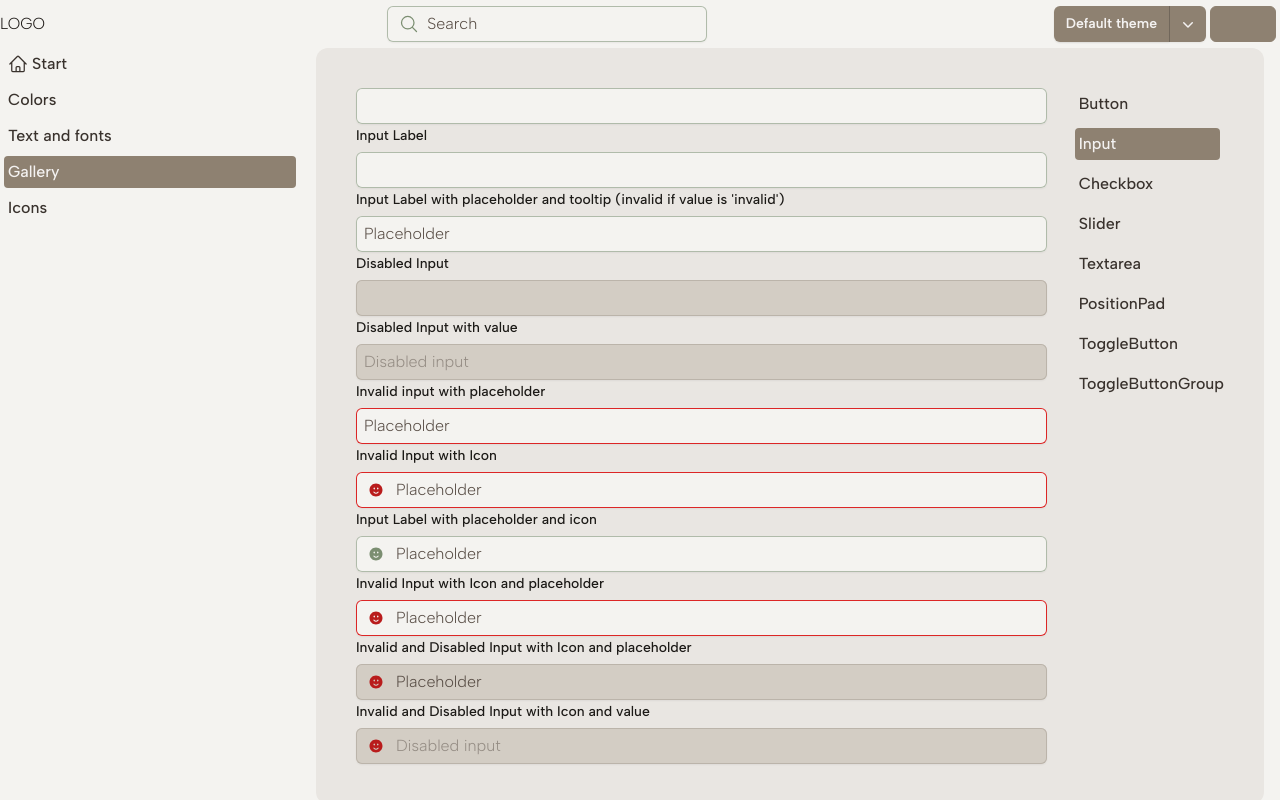
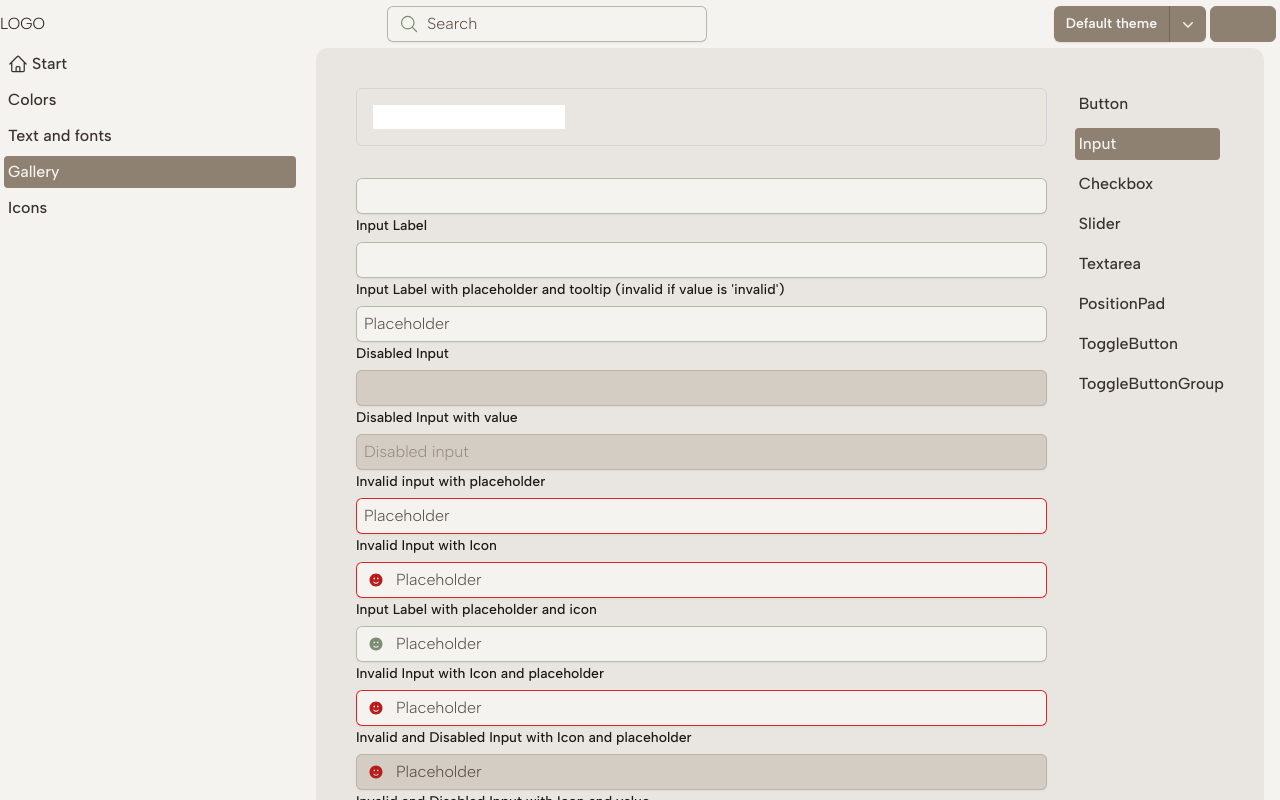
Before and after one commit to allbin/styles, a React (Vite) app: page /gallery/input in a window 1280 px wide. Built offline with nearby package versions, Linux system fonts and the light colour scheme; some icons are missing.

Commit message:
First setup of the new input component. ShadInput is for testing

```diff
--- a/src/components/Input/GalleryInput.tsx
+++ b/src/components/Input/GalleryInput.tsx
@@ -1,11 +1,17 @@
 import React from 'react';
 import Input from './Input';
 import { FaceSmileIcon } from '@heroicons/react/24/solid';
+
+// For testing
+import { ShadInput } from './ShadInput';
 
 const GalleryInput: React.FC = () => {
   const [value, setValue] = React.useState('');
   return (
     <div>
+      <div className="mb-8 flex flex-wrap gap-2 rounded-md border border-gray-300 p-4">
+        <ShadInput variant="outline" />
+      </div>
       <Input id="input-1" />
       <Input id="input-2" label="Input Label" />
       <Input
--- /dev/null
+++ b/src/components/Input/ShadInput.tsx
@@ -0,0 +1,36 @@
+import * as React from 'react';
+
+import { cva, type VariantProps } from 'class-variance-authority';
+import { cn } from '../../helpers/classnames';
+
+const inputVariants = cva('', {
+  variants: {
+    variant: {
+      filled: 'bg-primary-200',
+      outline: 'border-primary-600',
+    },
+  },
+  defaultVariants: {
+    variant: 'outline',
+  },
+});
+
+export interface InputProps
+  extends React.InputHTMLAttributes<HTMLInputElement>,
+    VariantProps<typeof inputVariants> {}
+
+const ShadInput = React.forwardRef<HTMLInputElement, InputProps>(
+  ({ className, type, variant, ...props }, ref) => {
+    return (
+      <input
+        type={type}
+        className={cn(inputVariants({ variant }), className)}
+        ref={ref}
+        {...props}
+      />
+    );
+  },
+);
+ShadInput.displayName = 'Input';
+
+export { ShadInput };
```
